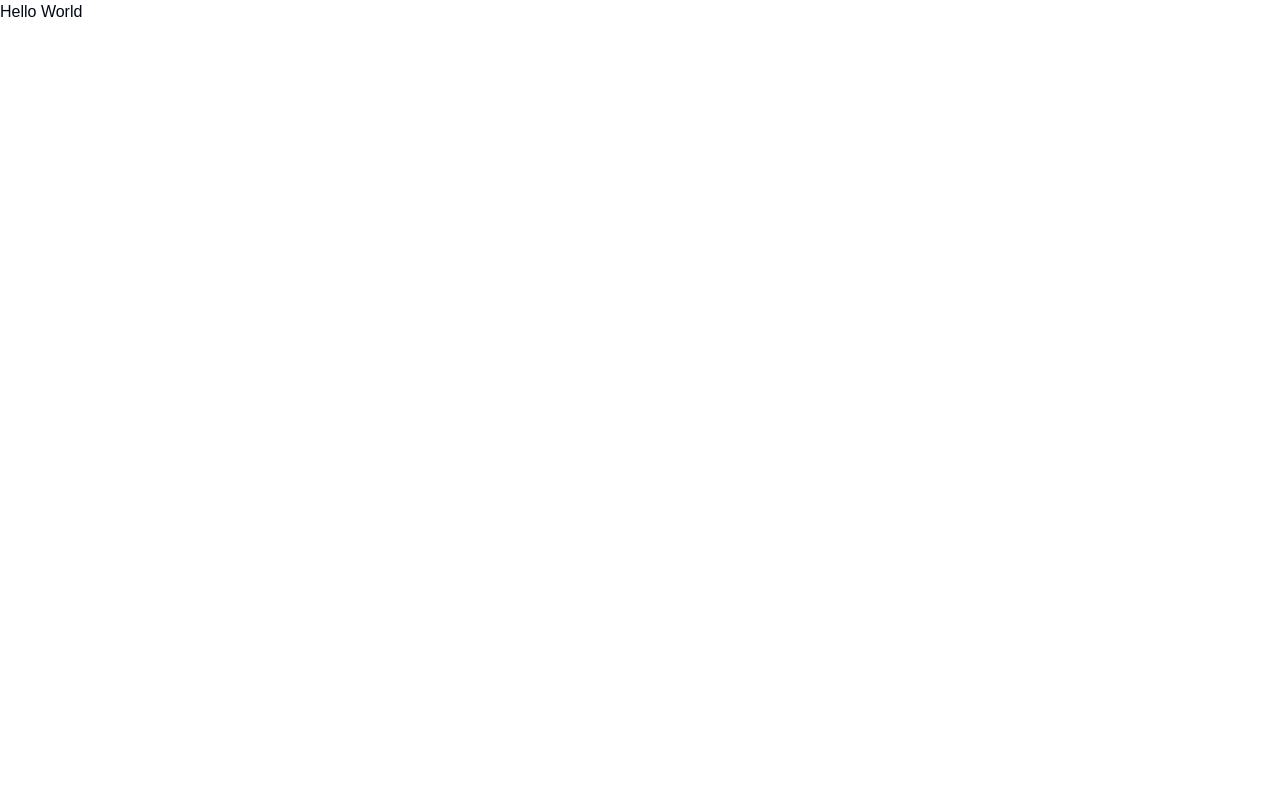
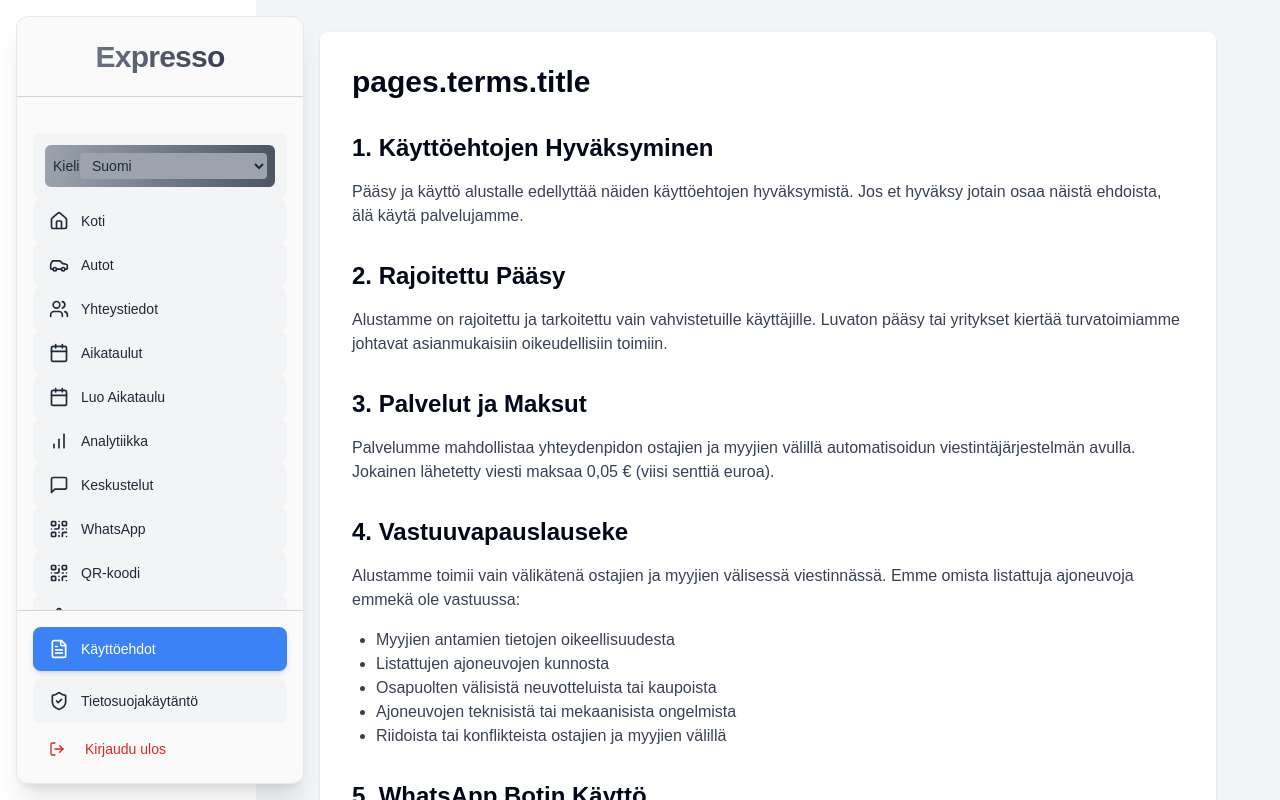
Before and after one commit to carexpress2025/web, a Next.js app: page /terms in a window 1280 px wide. Built offline with nearby package versions, Linux system fonts and the light colour scheme.

Commit message:
Páginas publicas

```diff
--- /dev/null
+++ b/src/app/(public)/components/SectionsView.tsx
@@ -0,0 +1,109 @@
+'use client';
+
+import { LanguageState } from '@/store/languageSlice';
+import { useEffect } from 'react';
+import { useTranslation } from 'react-i18next';
+import { useSelector } from 'react-redux';
+import i18n from '../../../../i18n';
+import { ScrollArea } from '@radix-ui/react-scroll-area';
+
+export default function SectionsView({ mainKey }: { mainKey: string }) {
+  const { t } = useTranslation();
+  const language = useSelector(
+    (state: { language: LanguageState }) => state.language.language,
+  );
+
+  useEffect(() => {
+    if (language) {
+      i18n.changeLanguage(language);
+    }
+  }, [language]);
+
+  return (
+    <ScrollArea className="h-full">
+      <div className="mx-auto max-w-4xl rounded-lg bg-white p-8 shadow">
+        <h1 className="mb-8 text-3xl font-bold">
+          {t(`pages.${mainKey}.title`)}
+        </h1>
+
+        <section className="mb-8">
+          <h2 className="mb-4 text-2xl font-semibold">
+            {t(`pages.${mainKey}.section1.title`)}
+          </h2>
+          <p className="mb-4 text-gray-700">
+            {t(`pages.${mainKey}.section1.content`)}
+          </p>
+        </section>
+
+        <section className="mb-8">
+          <h2 className="mb-4 text-2xl font-semibold">
+            {t(`pages.${mainKey}.section2.title`)}
+          </h2>
+          <p className="mb-4 text-gray-700">
+            {t(`pages.${mainKey}.section2.content`)}
+          </p>
+        </section>
+
+        <section className="mb-8">
+          <h2 className="mb-4 text-2xl font-semibold">
+            {t(`pages.${mainKey}.section3.title`)}
+          </h2>
+          <p className="mb-4 text-gray-700">
+            {t(`pages.${mainKey}.section3.content`)}
+          </p>
+        </section>
+
+        <section className="mb-8">
+          <h2 className="mb-4 text-2xl font-semibold">
+            {t(`pages.${mainKey}.section4.title`)}
+          </h2>
+          <p className="mb-4 text-gray-700">
+            {t(`pages.${mainKey}.section4.content`)}
+          </p>
+          <ul className="mb-4 list-disc pl-6 text-gray-700">
+            <li>{t(`pages.${mainKey}.section4.list.item1`)}</li>
+            <li>{t(`pages.${mainKey}.section4.list.item2`)}</li>
+            <li>{t(`pages.${mainKey}.section4.list.item3`)}</li>
+            <li>{t(`pages.${mainKey}.section4.list.item4`)}</li>
+            <li>{t(`pages.${mainKey}.section4.list.item5`)}</li>
+          </ul>
+        </section>
+
+        <section className="mb-8">
+          <h2 className="mb-4 text-2xl font-semibold">
+            {t(`pages.${mainKey}.section5.title`)}
+          </h2>
+          <p className="mb-4 text-gray-700">
+            {t(`pages.${mainKey}.section5.content`)}
+          </p>
+          <ul className="mb-4 list-disc pl-6 text-gray-700">
+            <li>{t(`pages.${mainKey}.section5.list.item1`)}</li>
+            <li>{t(`pages.${mainKey}.section5.list.item2`)}</li>
+            <li>{t(`pages.${mainKey}.section5.list.item3`)}</li>
+          </ul>
+          <p className="mb-4 text-gray-700">
+            {t(`pages.${mainKey}.section5.extra`)}
+          </p>
+        </section>
+
+        <section className="mb-8">
+          <h2 className="mb-4 text-2xl font-semibold">
+            {t(`pages.${mainKey}.section6.title`)}
+          </h2>
+          <p className="mb-4 text-gray-700">
+            {t(`pages.${mainKey}.section6.content`)}
+          </p>
+        </section>
+
+        <section className="mb-8">
+          <h2 className="mb-4 text-2xl font-semibold">
+            {t(`pages.${mainKey}.section7.title`)}
+          </h2>
+          <p className="mb-4 text-gray-700">
+            {t(`pages.${mainKey}.section7.content`)}
+          </p>
+        </section>
+      </div>
+    </ScrollArea>
+  );
+}
--- /dev/null
+++ b/src/app/(public)/layout.tsx
@@ -0,0 +1,14 @@
+import Sidebar from '@/app/components/Sidebar';
+
+export default function RootLayout({
+  children,
+}: Readonly<{
+  children: React.ReactNode;
+}>) {
+  return (
+    <div className="flex h-screen">
+      <Sidebar />
+      {children}
+    </div>
+  );
+}
--- a/src/app/(public)/privacy/page.tsx
+++ b/src/app/(public)/privacy/page.tsx
@@ -1,9 +1,10 @@
 import { JSX } from 'react';
+import SectionsView from '../components/SectionsView';
 
 export default function Page(): JSX.Element {
   return (
-    <>
-      <p>Hello World</p>
-    </>
+    <main className="ml-64 flex-1 bg-gray-100 p-8">
+      <SectionsView mainKey="privacy" />
+    </main>
   );
 }
--- a/src/app/(public)/terms/page.tsx
+++ b/src/app/(public)/terms/page.tsx
@@ -1,9 +1,10 @@
 import { JSX } from 'react';
+import SectionsView from '../components/SectionsView';
 
 export default function Page(): JSX.Element {
   return (
-    <>
-      <p>Hello World</p>
-    </>
+    <main className="ml-64 flex-1 bg-gray-100 p-8">
+      <SectionsView mainKey="terms" />
+    </main>
   );
 }
```
